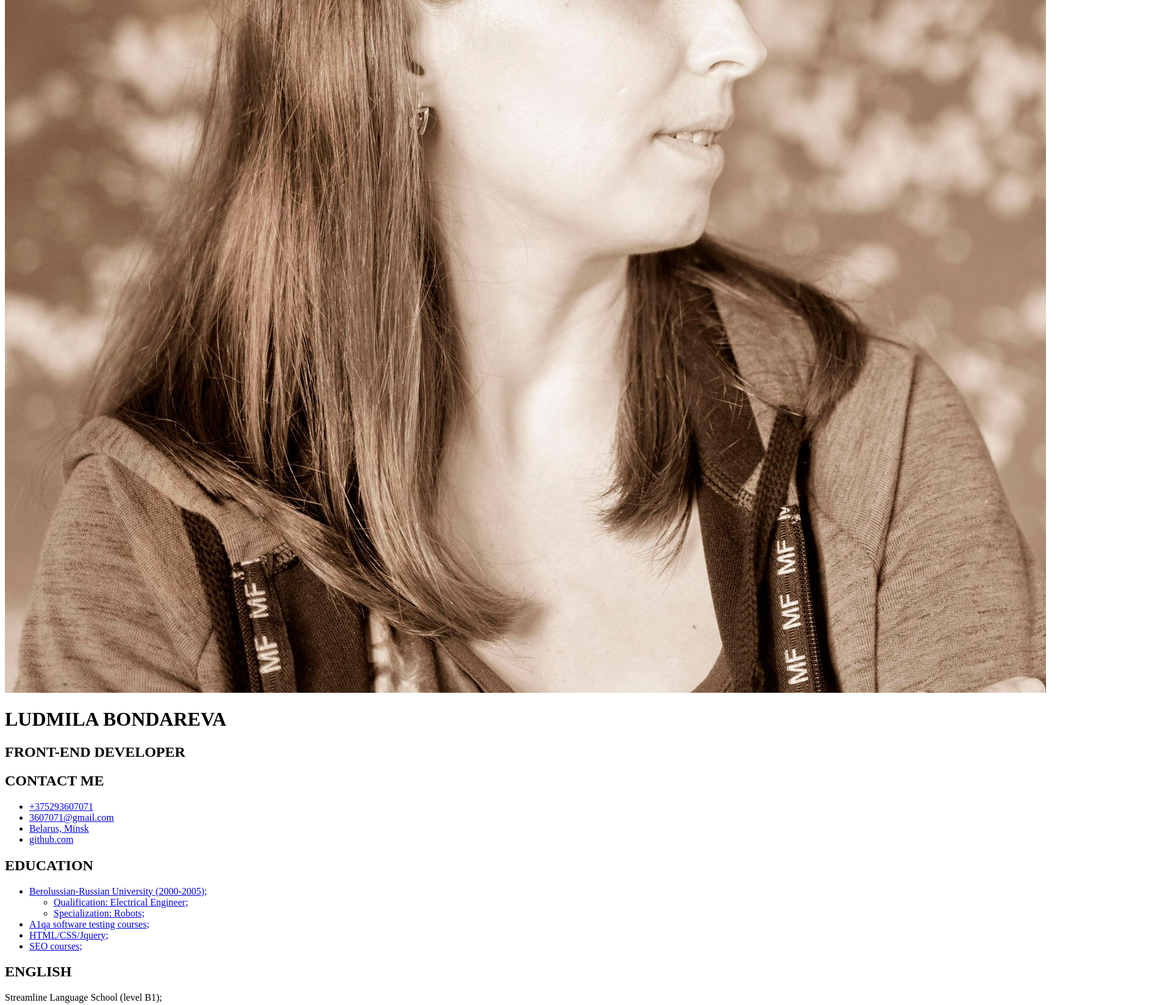
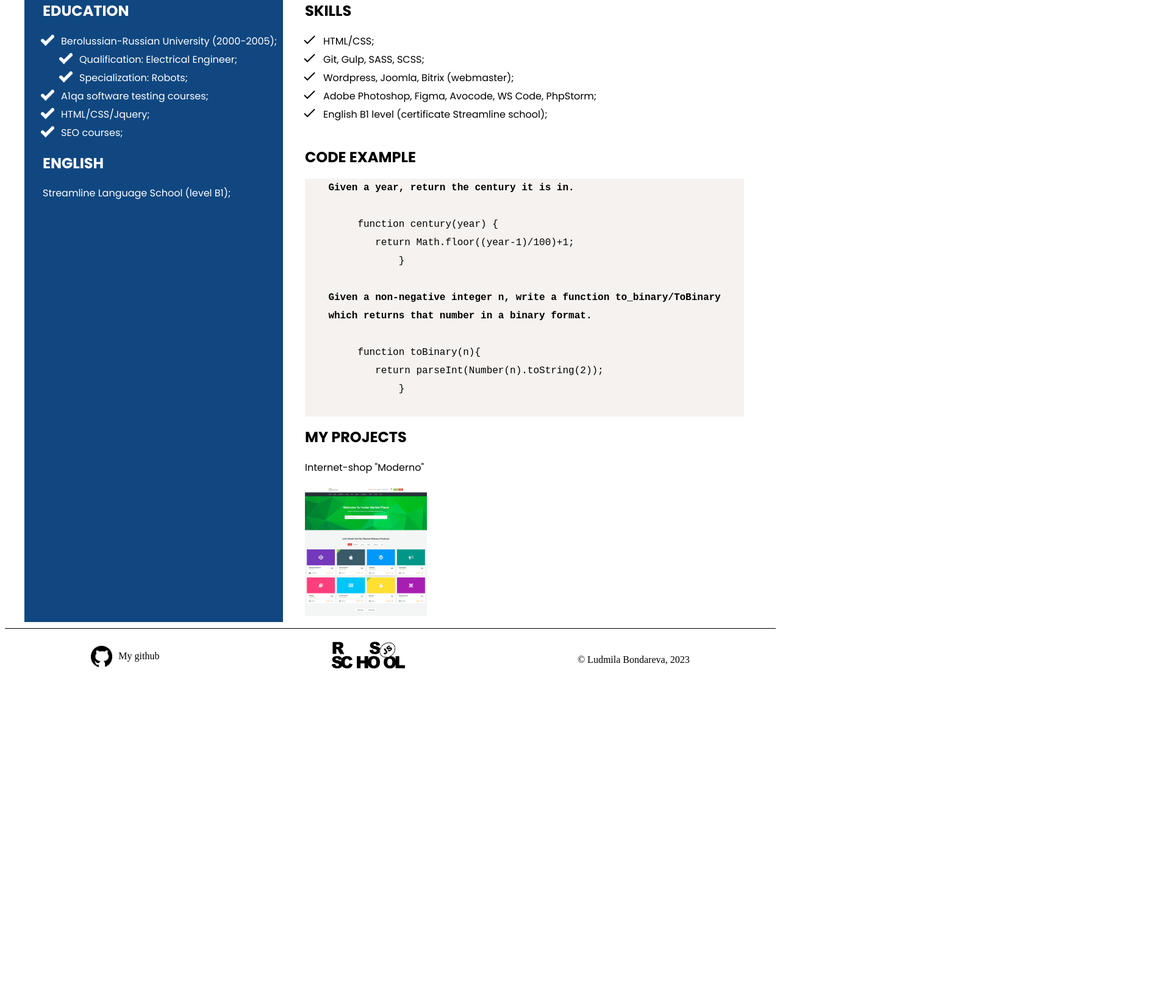
Before and after one commit to LudmilaSerg/rsschool-cv, a plain HTML site: page index.html in a window 1280 px wide. Shown: the part 579-2227 px from the top of the page at 61% size, 1920 px wide, since content can reach past the window. After the commit the page ends 1700 px from the top, so only its background shows below. Drawn offline with Linux system fonts and the light colour scheme.

Commit message:
feat: modify style.css

```diff
--- a/style.css
+++ b/style.css
@@ -1,4 +1,158 @@
-.body {
-    font-size: 14px;
+.container {
+    width: 1200px;
+    margin: 0 auto;
+}
 
+.cv {
+    font-family: Poppins, sans-serif;
+    line-height: 30px;
+    font-size: 16px;
 }
+
+h1 {
+    color: #104780;
+}
+
+.header::after {
+    content: '';
+    display: block;
+    height: 1px;
+    background: #000;
+    padding: 0 auto 20px;
+}
+
+.header_title {
+    text-align: center;
+}
+
+.cv_left-photo img {
+    width: 200px;
+    display: block;
+    margin: auto;
+}
+
+.round {
+    border-radius: 500px;
+}
+
+.about {
+    display: flex;
+    justify-content: space-between;
+}
+
+ul, li, a {
+    text-decoration: none;
+    color: #000;
+    list-style-type: none;
+}
+
+.phone {
+    background: url(img/icon_phone.png) no-repeat;
+    padding-left: 35px;
+    margin-left: -45px;
+}
+
+.mail {
+    background: url(img/icon_mail.png) no-repeat;
+    padding-left: 35px;
+    margin-left: -45px;
+}
+
+.geo {
+    background: url(img/icon_geo.png) no-repeat;
+    padding-left: 35px;
+    margin-left: -45px;
+}
+
+.git {
+    background: url(img/icon_github.png) no-repeat;
+    padding-left: 35px;
+    margin-left: -45px;
+}
+
+.cv_left-education ul li {
+    background: url(img/icon_check.png) no-repeat;
+    padding-left: 35px;
+    margin-left: -45px;
+}
+
+.about_left {
+    padding-right: 10px;
+    padding-left: 30px;
+    background-color: #104780;
+    color: #fff;
+    min-width: 30%;
+}
+
+.about_left a {
+    color: #fff;
+}
+
+.cv_left-contact {
+    margin-bottom: 40px;
+    margin-top: 40px;
+}
+
+.cv_left-code {
+    margin-bottom: 40px;
+}
+
+.cv_left-skills {
+    margin-bottom: 80px;
+}
+
+.about_right {
+    margin-left: 20px;
+    margin-right: 20px;
+    max-width: 60%;
+}
+
+.cv_right-skills ul li {
+    background: url(img/icon_check_black.png) no-repeat;
+    padding-left: 35px;
+    margin-left: -45px;
+}
+
+pre span {
+    font-weight: bold;
+}
+
+pre {
+    background: #f5f2f0;
+}
+
+.cv_right-aboutme, .code, .cv_right-skills {
+    margin-top: 40px;
+}
+
+.footer {
+    display: flex;
+    justify-content: space-around;
+    margin-top: 10px;
+    padding-top: 20px;
+    border-top: 1px solid #000;
+}
+
+.footer img {
+    width: 120px;
+}
+
+.git-link {
+    display: flex;
+    justify-content: space-around;
+    align-items: center;
+}
+
+.git-link img {
+    width: 35px;
+    height: 35px;
+    margin-right: 10px;
+}
+
+.footer_copyright {
+    line-height: 62px;
+}
+
+.project-images img {
+    width: 200px;
+}
```
